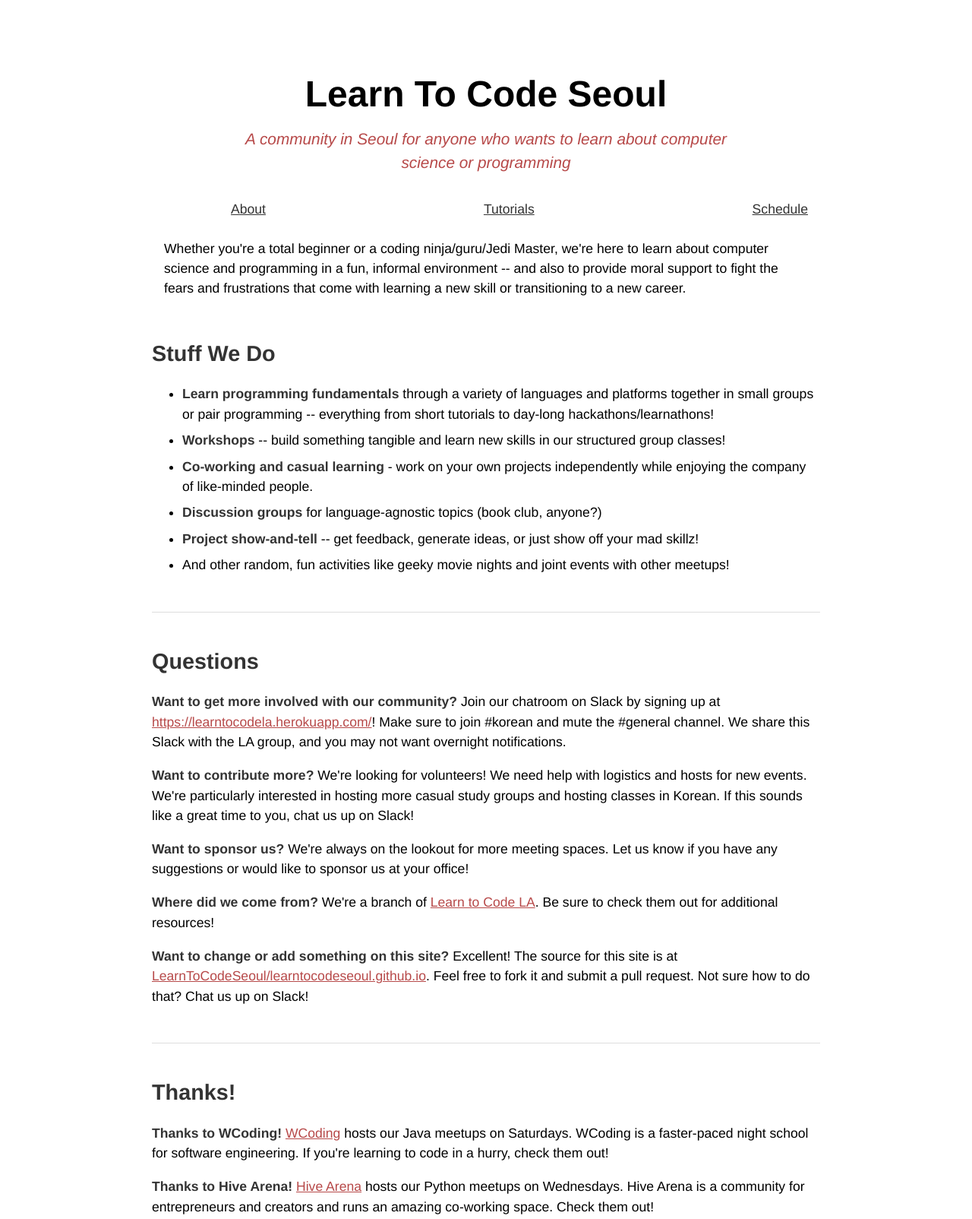
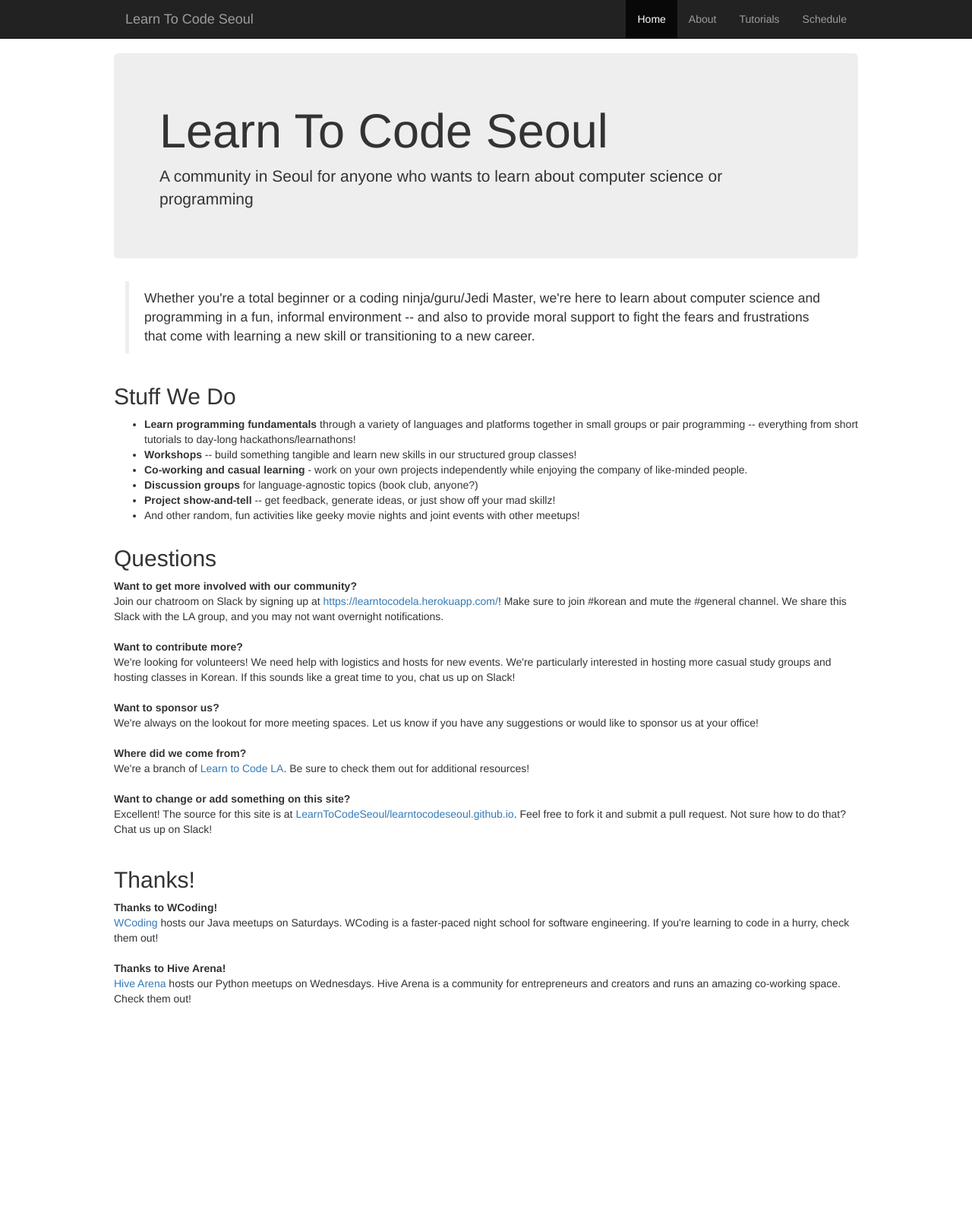
Before and after one commit to CodeSeoul/LearnTeachCodeSeoul.github.io, a plain HTML site: page index.html in a window 1280 px wide. Shown: the top 1604 px of the page at 76% size. After the commit the page ends 1334 px from the top, so only its background shows below. Drawn offline with nearby package versions, Linux system fonts and the light colour scheme.

Commit message:
style with bootstrap

```diff
--- /dev/null
+++ b/css/style.css
@@ -0,0 +1,5 @@
+body { padding-top: 70px; }
+
+.container{
+  max-width:980px;
+}
--- a/index.html
+++ b/index.html
@@ -3,25 +3,58 @@
 
 <head>
   <meta charset="utf-8">
-  <title>Learn to Code Seoul</title>
-  <link rel="stylesheet" href="style.css">
+  <title>Learn To Code Seoul</title>
+  <link href="https://maxcdn.bootstrapcdn.com/bootswatch/3.3.7/flatly/bootstrap.min.css" rel="stylesheet" integrity="sha384-+ENW/yibaokMnme+vBLnHMphUYxHs34h9lpdbSLuAwGkOKFRl4C34WkjazBtb7eT" crossorigin="anonymous">
+  <link rel="stylesheet" href="css/style.css">
 </head>
 
 <body>
 
-  <header>
-    <h1><a href="index.html">Learn To Code Seoul</a></h1>
-		<p class="tagline">A community in Seoul for anyone who wants to learn about computer science or programming</p>
-    <nav>
-      <ul>
-        <li><a href="about.html">About</a></li>
-        <li><a href="tutorials.html">Tutorials</a></li>
-        <li><a href="schedule.html">Schedule</a></li>
+<nav class="navbar navbar-inverse navbar-fixed-top">
+  <div class="container">
+    <div class="navbar-header">
+      <button type="button" class="navbar-toggle collapsed" data-toggle="collapse" data-target=".navbar-collapse">
+        <span class="icon-bar"></span>
+        <span class="icon-bar"></span>
+        <span class="icon-bar"></span>
+      </button>
+      <a class="navbar-brand" href="#">Learn To Code Seoul</a>
+    </div>
+    <div class="navbar-collapse collapse">
+      <ul class="nav navbar-nav navbar-right">
+        <li class="active">
+          <a href="index.html">Home</a>
+        </li>
+        <li>
+          <a href="about.html">About</span></a>
+        </li>
+        <li>
+          <a href="tutorials.html">Tutorials</a>
+        </li>
+        <li>
+          <a href="schedule.html">Schedule</a>
+        </li>
       </ul>
+    </div><!--/.nav-collapse -->
+  </div><!--/.container -->
 </nav>
-		<p>Whether you're a total beginner or a coding ninja/guru/Jedi Master, we're here to learn about computer science and programming in a fun, informal environment -- and also to provide moral support to fight the fears and frustrations that come with learning a new skill or transitioning to a new career.</p>
-  </header>
-	<section>
+
+<div class="container">
+
+  <div class="row">
+    <div class="jumbotron">
+      <h1>Learn To Code Seoul</h1>
+      <p>A community in Seoul for anyone who wants to learn about computer science or programming</p>
+    </div>
+  </div>
+
+  <blockquote>
+    <p>
+  		Whether you're a total beginner or a coding ninja/guru/Jedi Master, we're here to learn about computer science and programming in a fun, informal environment -- and also to provide moral support to fight the fears and frustrations that come with learning a new skill or transitioning to a new career.
+    </p>
+  </blockquote>
+
+  <div class="row">
   	<h2>Stuff We Do</h2>
 
   	<ul>
@@ -32,43 +65,47 @@
   		<li><strong>Project show-and-tell</strong> -- get feedback, generate ideas, or just show off your mad skillz!</li>
   		<li>And other random, fun activities like geeky movie nights and joint events with other meetups!</li>
   	</ul>
-	</section>
+  </div>
 
-	<section>
+  <div class="row">
     <h2>Questions</h2>
+
+    <dl>
+      <dt>Want to get more involved with our community?</dt>
+      <dd>Join our chatroom on Slack by signing up at <a href="https://learntocodela.herokuapp.com/">https://learntocodela.herokuapp.com/</a>! Make sure to join #korean and mute the #general channel. We share this Slack with the LA group, and you may not want overnight notifications.</dd>
+    </dl>
+    <dl>
+      <dt>Want to contribute more?</dt>
+      <dd>We're looking for volunteers! We need help with logistics and hosts for new events. We're particularly interested in hosting more casual study groups and hosting classes in Korean. If this sounds like a great time to you, chat us up on Slack!</dd>
+    </dl>
+  	<dl>
+  		<dt>Want to sponsor us?</dt>
+      <dd>We're always on the lookout for more meeting spaces. Let us know if you have any suggestions or would like to sponsor us at your office!</dd>
+  	</dl>
+    <dl>
+      <dt>Where did we come from?</dt>
+      <dd>We're a branch of <a href="http://learntocodela.org/">Learn to Code LA</a>. Be sure to check them out for additional resources!</dd>
+    </dl>
+    <dl>
+      <dt>Want to change or add something on this site?</dt>
+      <dd>Excellent! The source for this site is at <a href="https://github.com/learnToCodeSeoul/learnToCodeSeoul.github.io">LearnToCodeSeoul/learntocodeseoul.github.io</a>. Feel free to fork it and submit a pull request. Not sure how to do that? Chat us up on Slack!</dd>
+    </dl>
+  </div>
+
+  <div class="row">
+    <h2>Thanks!</h2>
+
+    <dl>
+      <dt>Thanks to WCoding!</dt>
+      <dd><a href="http://wcoding.com/">WCoding</a> hosts our Java meetups on Saturdays. WCoding is a faster-paced night school for software engineering. If you're learning to code in a hurry, check them out!</dd>
+    </dl>
     <p>
-			<strong>Want to get more involved with our community?</strong>
-			Join our chatroom on Slack by signing up at <a href="https://learntocodela.herokuapp.com/">https://learntocodela.herokuapp.com/</a>! Make sure to join #korean and mute the #general channel. We share this Slack with the LA group, and you may not want overnight notifications.
+      <dt>Thanks to Hive Arena!</dt>
+      <dd><a href="http://en.hivearena.com/">Hive Arena</a> hosts our Python meetups on Wednesdays. Hive Arena is a community for entrepreneurs and creators and runs an amazing co-working space. Check them out!</dd>
     </p>
-    <p>
-      <strong>Want to contribute more?</strong>
-      We're looking for volunteers! We need help with logistics and hosts for new events. We're particularly interested in hosting more casual study groups and hosting classes in Korean. If this sounds like a great time to you, chat us up on Slack!
-    </p>
-		<p>
-			<strong>Want to sponsor us?</strong>
-      We're always on the lookout for more meeting spaces. Let us know if you have any suggestions or would like to sponsor us at your office!
-		</p>
-    <p>
-      <strong>Where did we come from?</strong>
-      We're a branch of <a href="http://learntocodela.org/">Learn to Code LA</a>. Be sure to check them out for additional resources!
-    </p>
-    <p>
-      <strong>Want to change or add something on this site?</strong>
-      Excellent! The source for this site is at <a href="https://github.com/learnToCodeSeoul/learnToCodeSeoul.github.io">LearnToCodeSeoul/learntocodeseoul.github.io</a>. Feel free to fork it and submit a pull request. Not sure how to do that? Chat us up on Slack!
-    </p>
-	</section>
+  </div>
 
-  <section>
-    <h2>Thanks!</h2>
-    <p>
-      <strong>Thanks to WCoding!</strong>
-      <a href="http://wcoding.com/">WCoding</a> hosts our Java meetups on Saturdays. WCoding is a faster-paced night school for software engineering. If you're learning to code in a hurry, check them out!
-    </p>
-    <p>
-      <strong>Thanks to Hive Arena!</strong>
-      <a href="http://en.hivearena.com/">Hive Arena</a> hosts our Python meetups on Wednesdays. Hive Arena is a community for entrepreneurs and creators and runs an amazing co-working space. Check them out!
-    </p>
-  </section>
+</div>
 
 </body>
 </html>
```
Lines whose indentation alone changed are shown as unchanged.
